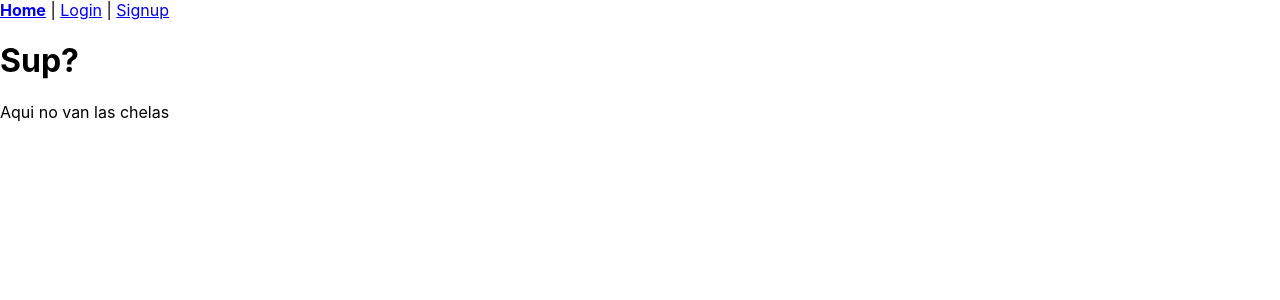
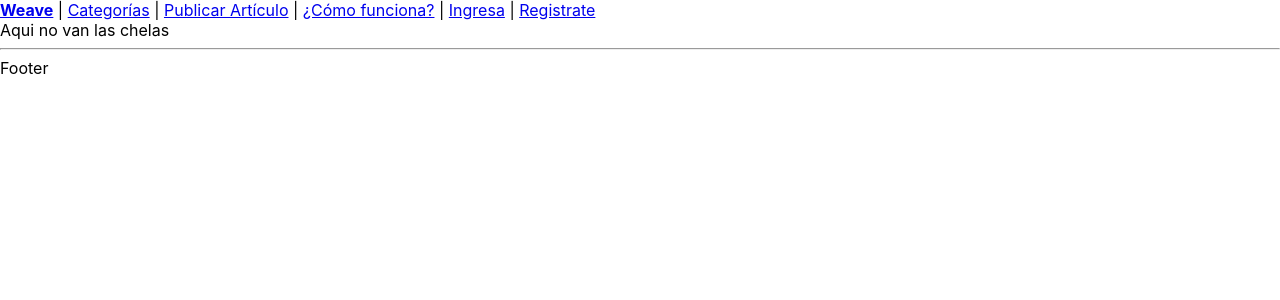
Before and after one commit to CGuillotG/Renting-Platform, a React (Create React App) app in the folder frontend/: page / in a window 1280 px wide. Shown: the top 300 px of the page. Built offline with nearby package versions, Linux system fonts and the light colour scheme; no server answers.

Commit message:
Format and order

```diff
--- a/frontend/src/App.jsx
+++ b/frontend/src/App.jsx
@@ -1,129 +1,130 @@
-import React, { Component } from "react";
-import Routes from "./Routes.jsx";
-import { NavLink } from "react-router-dom";
-import axios from "axios";
-let loginUrl = "http://localhost:3000/auth/login";
-let logoutURL = "http://localhost:3000/auth/logout";
-const url = "http://localhost:3000/auth/logged";
+import React, { Component } from 'react'
+import Routes from './Routes.jsx'
+import { NavLink } from 'react-router-dom'
+import axios from 'axios'
+let loginUrl = 'http://localhost:3000/auth/login'
+let logoutUrl = 'http://localhost:3000/auth/logout'
+const loggedUrl = 'http://localhost:3000/auth/logged'
+const adminUrl = 'http://localhost:3000/auth/admin'
 
 class App extends Component {
   state = {
     isLogged: false,
-    user: {}
-  };
+    user: {},
+    isAdmin: false
+  }
 
-  checkLogged = () => {
-    axios
-      .get(url, { withCredentials: true })
-      .then(res => {
-        this.setState({ isLogged: true , user : res.data.user});
-        this.render();
-      })
-      .catch(e => {
-        this.setState({ isLogged: false });
-        this.render();
-      });
-  };
+  isLogged = () => {
+    axios.get(loggedUrl, { withCredentials: true })
+      .then(res => this.setState({ isLogged: true, user: res.data.user }))
+      .catch(e => this.setState({ isLogged: false }))
+  }
+  isAdmin = () => {
+    axios.get(adminUrl, { withCredentials: true })
+      .then(res => this.setState({ isAdmin: true }))
+      .catch(e => this.setState({ isAdmin: false }))
+  }
+
+  componentDidMount = () => {
+    this.isLogged()
+  }
 
   drawNavs = () => {
-    let { isLogged } = this.state;
+    let { isLogged } = this.state
     if (isLogged) {
       return (
         <div>
-          <NavLink activeStyle={{ fontWeight: "bolder" }} exact to="/">
-            Home
+          <NavLink activeStyle={{ fontWeight: 'bolder' }} exact to="/">
+            Weave
           </NavLink>
-
           <span> | </span>
-          <NavLink activeStyle={{ fontWeight: "bolder" }} to="/beers">
-            Beers
+          <NavLink activeStyle={{ fontWeight: 'bolder' }} exact to="/categorias">
+            Categorías
           </NavLink>
-
           <span> | </span>
-          <NavLink activeStyle={{ fontWeight: "bolder" }} to="/beers/random">
-            Random Beer
+          <NavLink activeStyle={{ fontWeight: 'bolder' }} exact to="/perfil/productos/publicar">
+            Publicar Artículo
           </NavLink>
-
           <span> | </span>
-          <NavLink activeStyle={{ fontWeight: "bolder" }} to="/beers/new">
-            Add beer
+          <NavLink activeStyle={{ fontWeight: 'bolder' }} exact to="/construcción">
+            ¿Cómo funciona?
           </NavLink>
-
           <span> | </span>
-          <NavLink activeStyle={{ fontWeight: "bolder" }} to="/profile">
-            Profile
+          <NavLink activeStyle={{ fontWeight: 'bolder' }} to="/profile">
+            <img src={this.state.user.profilePic} alt="" height="25" style={{"borderRadius":"50%"}} />
           </NavLink>
-
           <span> | </span>
-          <NavLink activeStyle={{ fontWeight: "bolder" }} to="/logout">
-            Sign Out
+          <NavLink activeStyle={{ fontWeight: 'bolder' }} to="/logout">
+            Salir
           </NavLink>
         </div>
-      );
+      )
     } else {
       return (
         <nav>
-          <NavLink activeStyle={{ fontWeight: "bolder" }} exact to="/">
-            Home
+          <NavLink activeStyle={{ fontWeight: 'bolder' }} exact to="/">
+            Weave
           </NavLink>
           <span> | </span>
-          <NavLink activeStyle={{ fontWeight: "bolder" }} to="/login">
-            Login
+          <NavLink activeStyle={{ fontWeight: 'bolder' }} exact to="/categorias">
+            Categorías
           </NavLink>
           <span> | </span>
-          <NavLink activeStyle={{ fontWeight: "bolder" }} to="/signup">
-            Signup
+          <NavLink activeStyle={{ fontWeight: 'bolder' }} exact to="/perfil/productos/publicar">
+            Publicar Artículo
+          </NavLink>
+          <span> | </span>
+          <NavLink activeStyle={{ fontWeight: 'bolder' }} exact to="/construcción">
+            ¿Cómo funciona?
+          </NavLink>
+          <span> | </span>
+          <NavLink activeStyle={{ fontWeight: 'bolder' }} to="/login">
+            Ingresa
+          </NavLink>
+          <span> | </span>
+          <NavLink activeStyle={{ fontWeight: 'bolder' }} to="/signup">
+            Registrate
           </NavLink>
         </nav>
-      );
+      )
     }
-  };
-
-
-  componentDidMount = () => {
-    this.checkLogged();
-  };
-
-
+  }
 
   logIn = auth => {
     axios
       .post(loginUrl, auth, { withCredentials: true })
       .then(res => {
-        this.setState({ isLogged: true , user:res.data })
-        console.log("Login Data")
+        this.setState({ isLogged: true, user: res.data })
+        console.log('Login Data')
         console.log(res.data)
-        console.log("----")
+        console.log('----')
       })
       .catch(e => {
-        let message = "Invalid username and password";
-        this.setState({ message });
-      });
-  };
-
-  logOut = () =>{
-    axios.get(logoutURL , {withCredentials:true})
-    .then(res => {
-        this.setState({isLogged:false})
+        let message = 'Invalid username and password'
+        this.setState({ message })
       })
-    .catch(e => console.log(e))
   }
 
-
-
-
+  logOut = () => {
+    axios.get(logoutUrl, { withCredentials: true })
+      .then(res => this.setState({ isLogged: false }))
+      .catch(e => console.log(e))
+  }
 
   render() {
-    const { isLogged ,user } = this.state;
+    const { isLogged, user } = this.state
 
     return (
       <div>
         {this.drawNavs()}
-        <h1>Sup?</h1>
         <Routes isLogged={isLogged} logIn={this.logIn} logOut={this.logOut} user={user} />
+        <footer>
+          <hr/>
+          Footer
+          </footer>
       </div>
-    );
+    )
   }
 }
 
-export default App;
+export default App
```
